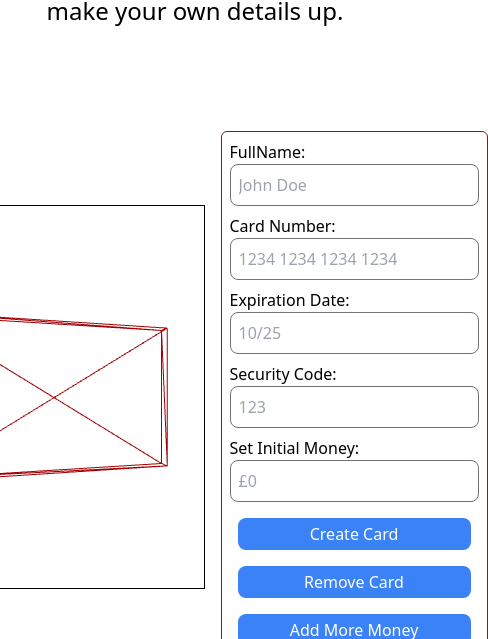
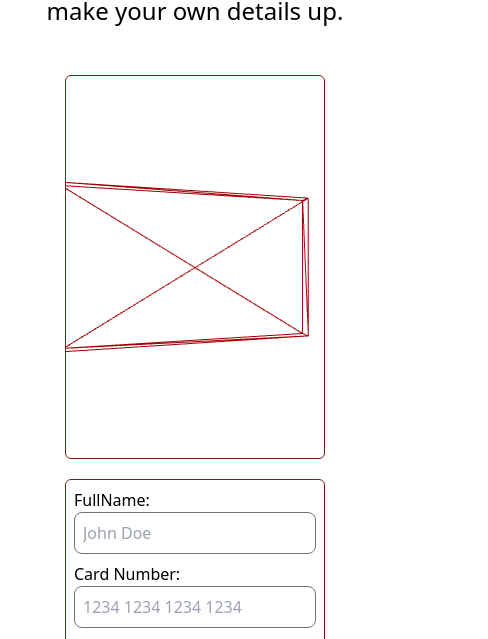
Before and after one commit to Killdroid2342/E-Commerce, a React (Vite) app: page /CreateCard in a window 390 px wide. Shown: the part 357-996 px from the top of the page, 488 px wide, since content can reach past the window. Built offline with nearby package versions, Linux system fonts and the light colour scheme; no server answers.

Commit message:
made site responsive

```diff
--- a/src/Pages/CreateCard.tsx
+++ b/src/Pages/CreateCard.tsx
@@ -106,16 +106,16 @@ const CreateCard = () => {
         Disclaimer: Do Not Put any real credit card details inside of these
         forms. This is only a demo and make your own details up.
       </h2>
-      <div className='flex flex-row justify-center items-center mt-24'>
-        <div className='border border-black w-96 h-96 mr-4'>
-          {' '}
+      <div className='flex flex-row justify-center'>
+        <div className='flex flex-col md:flex-row items-center justify-center mt-10 md:mt-2 w-8/12'>
+          <div className='border border-red-900 w-full md:w-1/2 lg:w-1/3 xl:w-1/4 h-96 rounded-md mb-5'>
             <Canvas>
               <ambientLight />
               <pointLight position={[5, 5, 5]} />
               <Card />
             </Canvas>
           </div>
-        <div className='w-96'>
+          <div className='w-full md:w-1/2 lg:w-2/3 xl:w-3/4'>
             <CardForm
               submitCard={submitCard}
               cardInput={cardInput}
@@ -124,6 +124,7 @@ const CreateCard = () => {
             />
           </div>
         </div>
+      </div>
     </>
   );
 };
```
Lines whose indentation alone changed are shown as unchanged.
